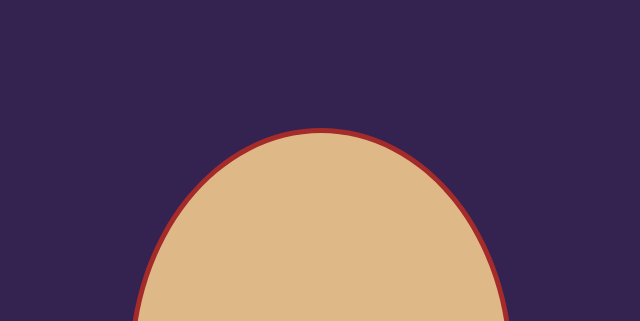
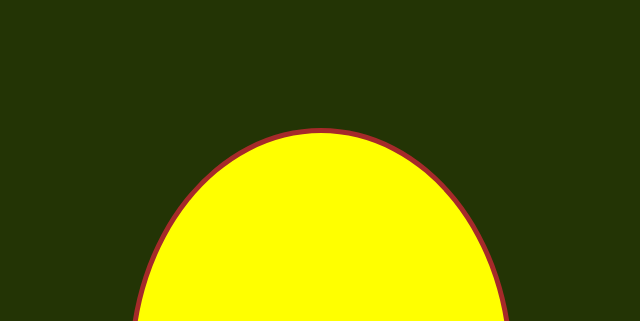
Before and after one commit to marcocollander/clock-color, a plain HTML site: page index.html in a window 1280 px wide. Shown: the top 321 px of the page, without its empty margins (319-959 px from the left). Drawn offline with Linux system fonts and the light colour scheme.

Commit message:
Poprawiono błędy  w zliczaniu czasu

```diff
--- a/script.js
+++ b/script.js
@@ -7,18 +7,18 @@ function colorClock() {
   var seconds = date.getSeconds();
 
   if (seconds < 10) {
-    seconds += '0';
+    seconds = '0' + seconds;
   }
 
   if (minutes < 10) {
-    minutes += '0';
+    minutes = '0' + minutes;
   }
 
   if (hours < 10) {
-    hours += '0';
+    hours = '0' + hours;
   }
 
-  var hexColor = '#' + seconds + minutes + hours;
+  var hexColor = '#'  + minutes + seconds + hours;
   var clockFace = hours + ':' + minutes + ':' + seconds;
 
   document.getElementById('clock').innerHTML = clockFace;
--- a/styles.css
+++ b/styles.css
@@ -23,11 +23,10 @@ body {
   text-align: center;
   font-family: 'Pontano Sans', sans-serif;
   font-size: 2rem;
-  color: white;
   width: 40%;
   border: 5px solid brown;
   border-radius: 9999%;
-  background-color: burlywood;
+  background-color: yellow;
 }
 
 @media(min-width: 768px) {
```
